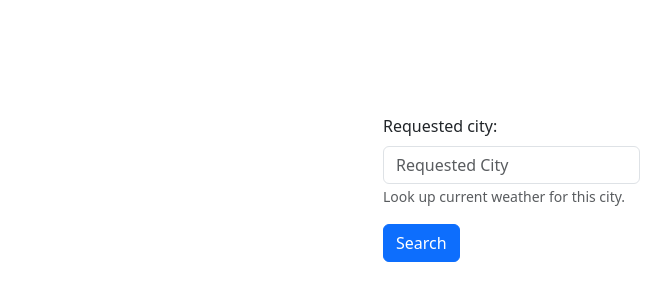
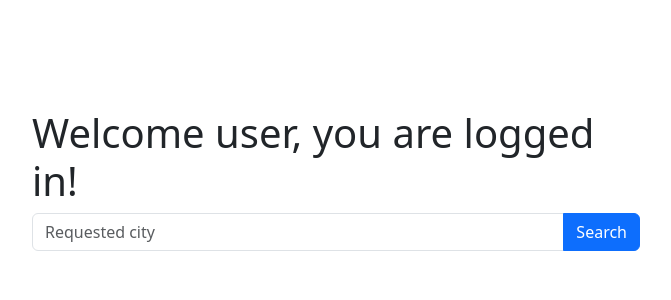
Before and after one commit to martinbago22/solar-watch-cv, a Vue app in the folder frontend/: page / in a window 1280 px wide. Shown: the part 212-512 px from the top of the page, without its empty margins (0-671 px from the left). Built offline with nearby package versions, Linux system fonts and the light colour scheme.

Commit message:
start implementing main page with bootstrap

```diff
--- a/frontend/src/components/pages/SolarApp.vue
+++ b/frontend/src/components/pages/SolarApp.vue
@@ -1,23 +1,12 @@
 <template>
-  <div>
-    <b-form @submit.prevent="fetchWeatherInfo1(requestedCity)">
-      <b-form-group
-        id="input-group-1"
-        label="Requested city:"
-        label-for="input-1"
-        description="Look up current weather for this city."
-      >
-        <b-form-input
-          id="input-1"
-          type="search"
-          placeholder="Requested City"
-          v-model="requestedCity"
-          required
-        ></b-form-input>
-      </b-form-group>
-      <b-button type="submit" variant="primary">Search</b-button>
-    </b-form>
+  <div class="page-header">
+    <h1>Welcome user, you are logged in!</h1>
+    <div class="input-group mb-3">
+      <input type="text" class="form-control" placeholder="Requested city" aria-label="Requested city" aria-describedby="button-addon2">
+      <button class="btn btn-primary" type="button" id="button-addon2">Search</button>
+    </div>
   </div>
+
 </template>
 
 <script setup lang="ts">
--- a/frontend/src/main.ts
+++ b/frontend/src/main.ts
@@ -5,11 +5,9 @@ import App from './App.vue'
 import router from './router'
 import 'bootstrap/dist/css/bootstrap.css';
 import 'bootstrap-vue-3/dist/bootstrap-vue-3.css';
-import BootstrapVue3 from 'bootstrap-vue-3';
 
 const app = createApp(App)
 
 app.use(router)
-app.use(BootstrapVue3);
 
 app.mount('#app')
```
